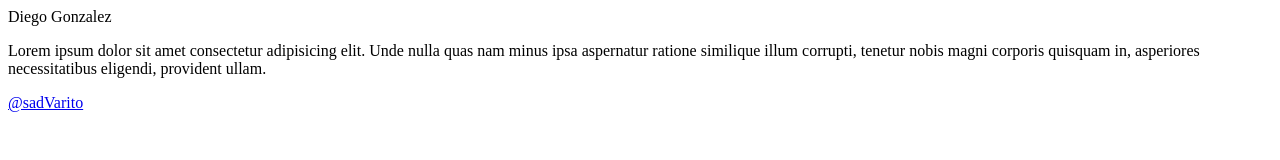
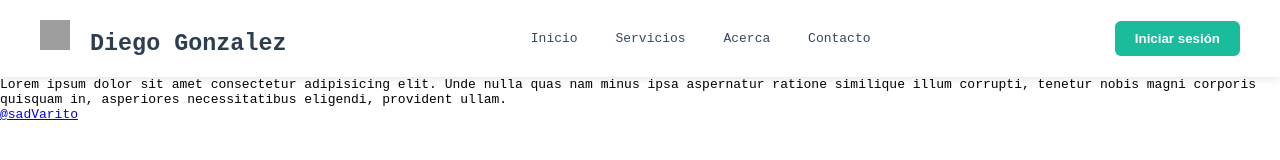
Before and after one commit to Mr-afk23/ejercicio-5, a plain HTML site: page index.html in a window 1280 px wide. Drawn offline with Linux system fonts and the light colour scheme; grey boxes are pictures that could not be loaded.

Commit message:
Header completo

```diff
--- /dev/null
+++ b/header.css
@@ -0,0 +1,48 @@
+.header {
+    display: flex;
+    justify-content: space-between;
+    align-items: center;
+    background-color: #ffffff;
+    padding: 20px 40px;
+    box-shadow: 0 2px 8px rgba(0, 0, 0, 0.1);
+  }
+
+  .logo {
+    font-size: 1.8rem;
+    font-weight: bold;
+    color: #2c3e50;
+  }
+
+  .nav-links a {
+    margin: 0 15px;
+    text-decoration: none;
+    color: #34495e;
+    font-weight: 500;
+    transition: color 0.3s ease;
+  }
+
+  .nav-links a:hover {
+    color: #1abc9c;
+  }
+
+  .btn-login {
+    background-color: #1abc9c;
+    border: none;
+    padding: 10px 20px;
+    border-radius: 6px;
+    color: white;
+    font-weight: bold;
+    cursor: pointer;
+    transition: background 0.3s ease;
+  }
+
+  .btn-login:hover {
+    background-color: #16a085;
+  }
+
+  .img{
+    height: 30px;
+    width: 50px;
+    padding-right: 20px;
+
+  }
--- a/index.html
+++ b/index.html
@@ -4,11 +4,22 @@
     <meta charset="UTF-8">
     <meta name="viewport" content="width=device-width, initial-scale=1.0">
     <title>Document</title>
+    <link rel="stylesheet" href="header.css">
+    <link rel="stylesheet" href="index.css">
 </head>
 <body>
 
 
-<header>Diego Gonzalez</header>
+    <header class="header">
+        <div class="logo"><img class="img" src="https://encrypted-tbn0.gstatic.com/images?q=tbn:ANd9GcRSvbO8Uyvdl_dFv2yk1vY4GhU8-OdZgM2ZYQ&s" alt="">Diego Gonzalez</div>
+        <nav class="nav-links">
+          <a href="#">Inicio</a>
+          <a href="#">Servicios</a>
+          <a href="#">Acerca</a>
+          <a href="#">Contacto</a>
+        </nav>
+        <button class="btn-login">Iniciar sesión</button>
+      </header>
 <section>
     <p>Lorem ipsum dolor sit amet consectetur adipisicing elit.
          Unde nulla quas nam minus ipsa aspernatur ratione similique illum corrupti,
```
